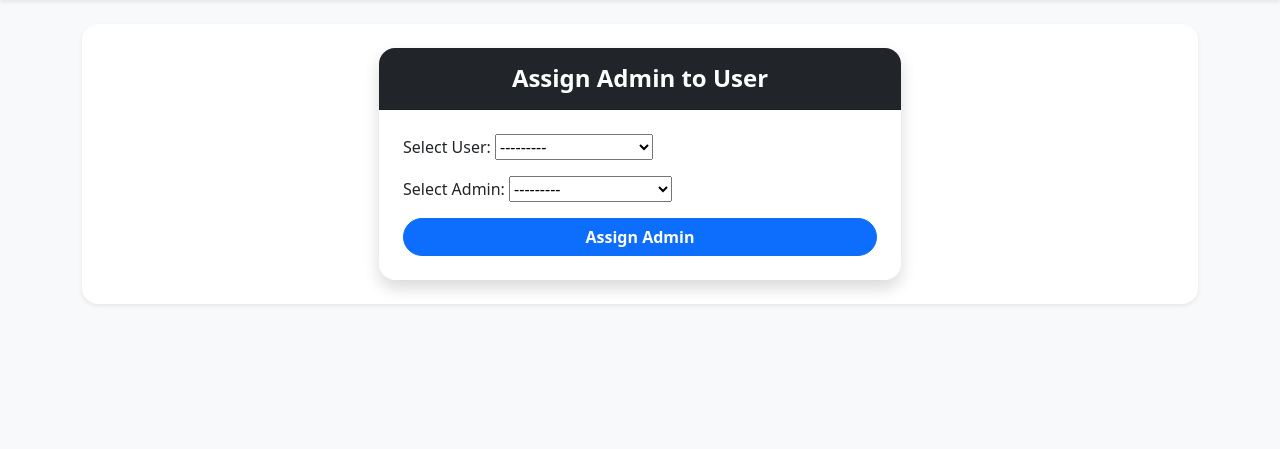
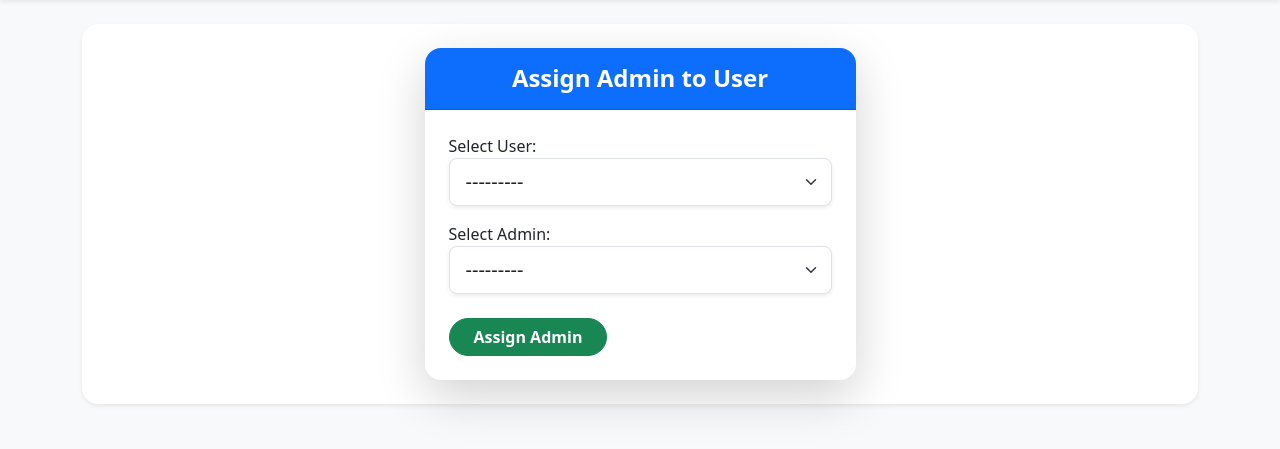
Before and after one commit to sanal-kumar-kr/task_management_nesasoftware, a Django app: page /admin-panel/assign-admin/ in a window 1280 px wide. Shown: the part 56-505 px from the top of the page. Run offline with Django 5.2, Linux system fonts and the light colour scheme; a user stored in the database is signed in; data comes from the database, SQL or seed files in the repository; both versions use the stored data as it was after the commit.

Commit message:
task completed

```diff
--- a/taskmanager/accounts/forms.py
+++ b/taskmanager/accounts/forms.py
@@ -6,10 +6,16 @@ User = get_user_model()
 class AssignAdminForm(forms.Form):
     user = forms.ModelChoiceField(
         queryset=User.objects.filter(role='User'),
-        label="Select User"
+        label="Select User",
+        widget=forms.Select(attrs={
+            'class': 'form-select form-select-lg rounded-3 shadow-sm'
+        })
     )
 
     admin = forms.ModelChoiceField(
         queryset=User.objects.filter(role='Admin'),
-        label="Select Admin"
+        label="Select Admin",
+        widget=forms.Select(attrs={
+            'class': 'form-select form-select-lg rounded-3 shadow-sm'
+        })
     )
--- a/taskmanager/accounts/urls.py
+++ b/taskmanager/accounts/urls.py
@@ -13,7 +13,7 @@ urlpatterns = [
     path('users/promote/<uuid:id>/', views.promote_to_admin, name='promote_user'),
     path('users/demote/<uuid:id>/', views.demote_to_user, name='demote_user'),
     path('assign-admin/', views.assign_admin_view, name='assign-admin'),
-    path('user-admin-list/', views.user_admin_list_view, name='user-admin-list'),
+    path('user-admin-list/<uuid:uuid>/', views.user_admin_list_view, name='user-admin-list'),
     path('users/assign-role/<uuid:uuid>/', views.assign_role, name='assign_role'),
     path('tasks/', views.task_list, name='task_list'),
     path('tasks/create/', views.create_task, name='create_task'),
--- a/taskmanager/accounts/views.py
+++ b/taskmanager/accounts/views.py
@@ -140,16 +140,16 @@ def assign_admin_view(request):
             admin = form.cleaned_data['admin']
             user.assigned_admin = admin
             user.save()
-            return redirect('assign-admin')
+            return redirect('user_list')
     else:
         form = AssignAdminForm()
     return render(request, "custom_admin_panel/assign_admin.html", {"form": form})
 
 @login_required
-def user_admin_list_view(request):
+def user_admin_list_view(request,uuid):
     if request.user.role != "SuperAdmin":
         raise PermissionDenied("Only superadmin can view this page.")
-    users = User.objects.filter(role='User').select_related('assigned_admin')
+    users = User.objects.filter(role='User',assigned_admin=uuid).select_related('assigned_admin')
     return render(
         request,
         "custom_admin_panel/user_admin_list.html",
@@ -157,23 +157,22 @@ def user_admin_list_view(request):
     )
 
 
-
-@login_required
 def assign_role(request, uuid):
     if request.user.role != 'SuperAdmin':
         return redirect('dashboard')
-
     user = get_object_or_404(User, id=uuid)
-
     if request.method == "POST":
         new_role = request.POST.get("role")
         if new_role in ['SuperAdmin', 'Admin', 'User']:
             user.role = new_role
-            user.save()
+            user.groups.clear()
+            group = Group.objects.get(name=new_role)
+            user.groups.add(group)
             if new_role == 'Admin':
                 user.assigned_admin = None
-                user.save()
+            user.save()
         return redirect('user_list')
+
     return render(request, "custom_admin_panel/assign_role.html", {
         "target_user": user
     })
--- a/taskmanager/templates/custom_admin_panel/assign_admin.html
+++ b/taskmanager/templates/custom_admin_panel/assign_admin.html
@@ -3,10 +3,10 @@
 {% block content %}
 
 <div class="row justify-content-center">
-    <div class="col-lg-6 col-md-8">
+    <div class="col-lg-5 col-md-7">
 
-        <div class="card shadow border-0 rounded-4">
-            <div class="card-header bg-dark text-white text-center rounded-top-4 py-3">
+        <div class="card shadow-lg border-0 rounded-4">
+            <div class="card-header bg-primary text-white text-center rounded-top-4 py-3">
                 <h4 class="mb-0 fw-semibold">Assign Admin to User</h4>
             </div>
 
@@ -15,15 +15,19 @@
                 <form method="post">
                     {% csrf_token %}
 
-                    <div class="mb-3">
+                    <div class="mb-4">
                         {{ form.as_p }}
                     </div>
 
-                    <div class="d-grid">
-                        <button type="submit" class="btn btn-primary rounded-pill fw-semibold">
+                    <div class="d-flex justify-content-between">
+
+
+                        <button type="submit"
+                                class="btn btn-success rounded-pill px-4 fw-semibold">
                             Assign Admin
                         </button>
                     </div>
+
                 </form>
 
             </div>
--- a/taskmanager/templates/custom_admin_panel/assign_role.html
+++ b/taskmanager/templates/custom_admin_panel/assign_role.html
@@ -20,9 +20,9 @@
                     <div class="mb-4">
                         <label class="form-label fw-semibold">Select Role</label>
                         <select name="role" class="form-select form-select-lg rounded-3 shadow-sm">
-                            <option value="user">User</option>
-                            <option value="admin">Admin</option>
-                            <option value="superadmin">SuperAdmin</option>
+                            <option value="User">User</option>
+                            <option value="Admin">Admin</option>
+                            <option value="SuperAdmin">SuperAdmin</option>
                         </select>
                     </div>
 
--- a/taskmanager/templates/custom_admin_panel/user_list.html
+++ b/taskmanager/templates/custom_admin_panel/user_list.html
@@ -53,7 +53,7 @@
                                 </a>
 
                                 {% if user.role == "Admin" %}
-                                <a href="{% url 'user-admin-list' %}"
+                                <a href="{% url 'user-admin-list' user.id %}"
                                    class="btn btn-sm btn-outline-dark rounded-pill px-3">
                                     Assigned Users
                                 </a>
```
Also changed, not shown: taskmanager/db.sqlite3.
